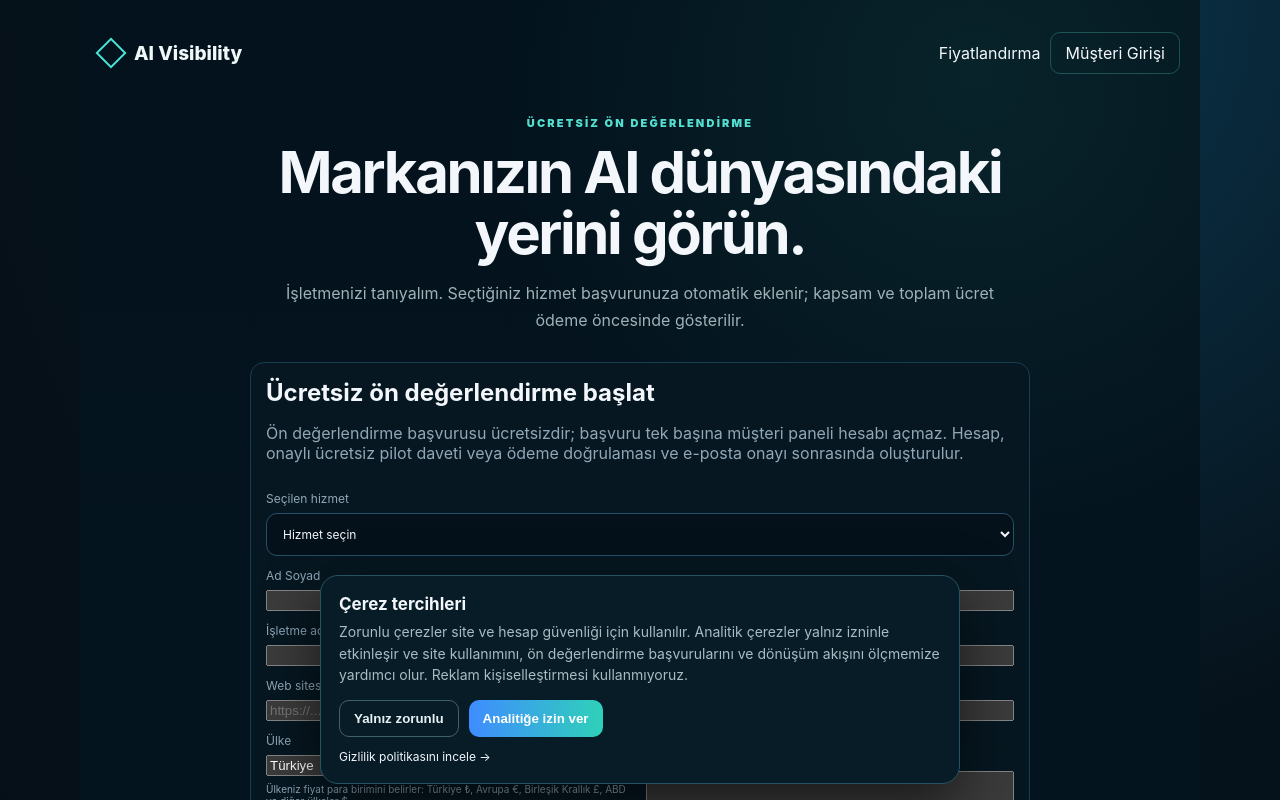
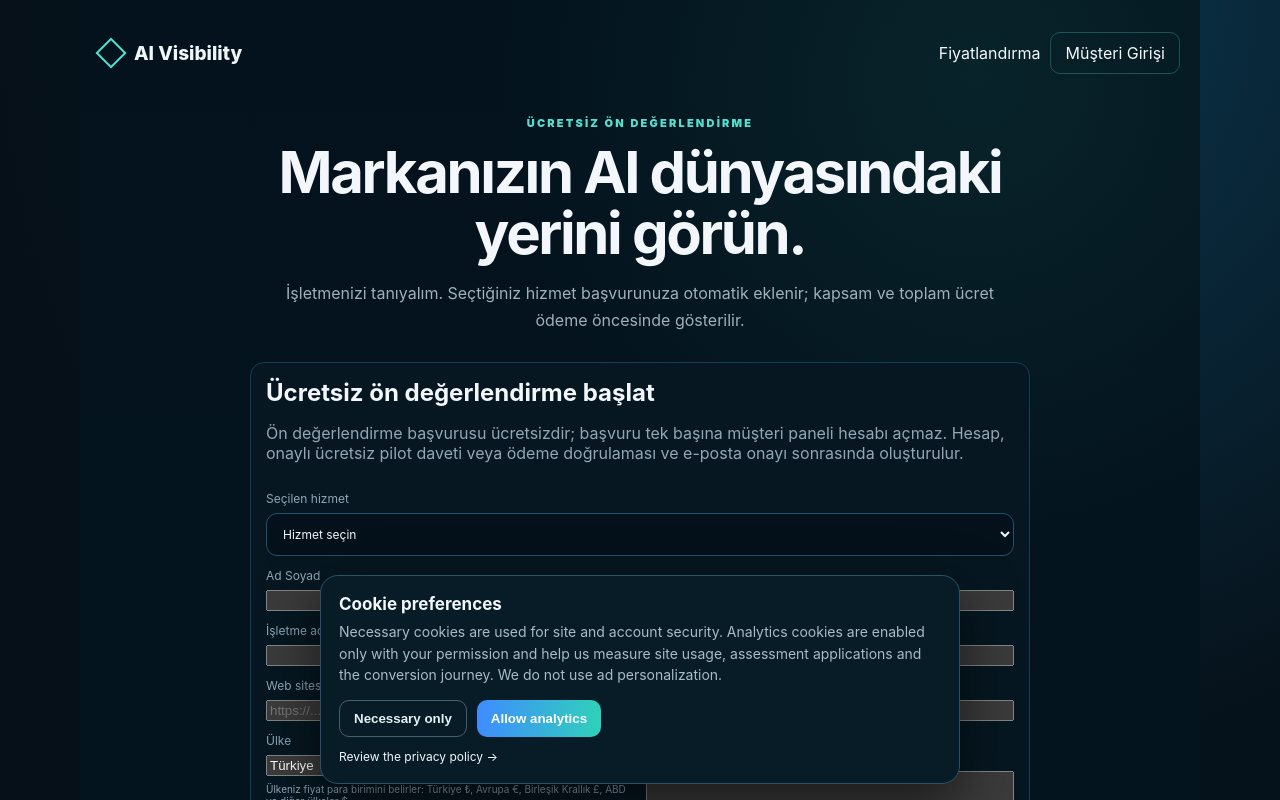
Before and after one commit to mehmetozan-5858/ai-visibility, a Next.js app: page /yeni-musteri in a window 1280 px wide. Shown: the top 800 px of the page. Built offline with nearby package versions, Linux system fonts and the light colour scheme; no server answers.

Commit message:
Localize analytics consent controls

```diff
--- a/components/AnalyticsConsent.js
+++ b/components/AnalyticsConsent.js
@@ -1,9 +1,14 @@
 "use client";
 import {useEffect,useState} from "react";
 import {usePathname} from "next/navigation";
+import {useLanguage} from "./LanguageProvider";
 
 const STORAGE_KEY="aiv_analytics_consent";
 const measurementId=process.env.NEXT_PUBLIC_GA4_ID||"";
+const copy={
+  tr:{change:"Çerez tercihlerini değiştir",dialog:"Analitik çerez tercihleri",title:"Çerez tercihleri",text:"Zorunlu çerezler site ve hesap güvenliği için kullanılır. Analitik çerezler yalnız izninle etkinleşir ve site kullanımını, ön değerlendirme başvurularını ve dönüşüm akışını ölçmemize yardımcı olur. Reklam kişiselleştirmesi kullanmıyoruz.",necessary:"Yalnız zorunlu",allow:"Analitiğe izin ver",close:"Kapat",privacy:"Gizlilik politikasını incele →"},
+  en:{change:"Change cookie preferences",dialog:"Analytics cookie preferences",title:"Cookie preferences",text:"Necessary cookies are used for site and account security. Analytics cookies are enabled only with your permission and help us measure site usage, assessment applications and the conversion journey. We do not use ad personalization.",necessary:"Necessary only",allow:"Allow analytics",close:"Close",privacy:"Review the privacy policy →"}
+};
 
 function ensureDataLayer(){
   window.dataLayer=window.dataLayer||[];
@@ -31,6 +36,7 @@ function loadGa4(){
 
 export default function AnalyticsConsent(){
   const pathname=usePathname();
+  const {lang}=useLanguage();const c=copy[lang]||copy.tr;
   const [choice,setChoice]=useState("loading");
   const [open,setOpen]=useState(false);
 
@@ -57,17 +63,17 @@ export default function AnalyticsConsent(){
   };
 
   if(choice!=="unset"&&!open){
-    return <button type="button" onClick={()=>setOpen(true)} aria-label="Çerez tercihlerini değiştir" style={{position:"fixed",left:14,bottom:14,zIndex:80,border:"1px solid #285365",background:"#081d28",color:"#bcd0d6",borderRadius:999,padding:"8px 11px",fontSize:12}}>Çerez tercihleri</button>;
+    return <button type="button" onClick={()=>setOpen(true)} aria-label={c.change} style={{position:"fixed",left:14,bottom:14,zIndex:80,border:"1px solid #285365",background:"#081d28",color:"#bcd0d6",borderRadius:999,padding:"8px 11px",fontSize:12}}>{c.title}</button>;
   }
 
-  return <section role="dialog" aria-label="Analitik çerez tercihleri" style={{position:"fixed",left:16,right:16,bottom:16,zIndex:100,maxWidth:640,margin:"0 auto",background:"#071c27",border:"1px solid #285365",borderRadius:18,padding:18,boxShadow:"0 18px 55px #0009"}}>
-    <strong style={{display:"block",fontSize:17,marginBottom:7}}>Çerez tercihleri</strong>
-    <p style={{margin:"0 0 14px",lineHeight:1.55,color:"#a8bcc3",fontSize:14}}>Zorunlu çerezler site ve hesap güvenliği için kullanılır. Analitik çerezler yalnız izninle etkinleşir ve site kullanımını, ön değerlendirme başvurularını ve dönüşüm akışını ölçmemize yardımcı olur. Reklam kişiselleştirmesi kullanmıyoruz.</p>
+  return <section role="dialog" lang={lang} data-localized aria-label={c.dialog} style={{position:"fixed",left:16,right:16,bottom:16,zIndex:100,maxWidth:640,margin:"0 auto",background:"#071c27",border:"1px solid #285365",borderRadius:18,padding:18,boxShadow:"0 18px 55px #0009"}}>
+    <strong style={{display:"block",fontSize:17,marginBottom:7}}>{c.title}</strong>
+    <p style={{margin:"0 0 14px",lineHeight:1.55,color:"#a8bcc3",fontSize:14}}>{c.text}</p>
     <div style={{display:"flex",gap:10,flexWrap:"wrap"}}>
-      <button type="button" onClick={()=>save("denied")} style={{background:"transparent",border:"1px solid #41616d",color:"#e6f1f3",padding:"10px 14px",borderRadius:10}}>Yalnız zorunlu</button>
-      <button type="button" onClick={()=>save("granted")} style={{background:"linear-gradient(90deg,#3f8cff,#2fd1b9)",border:0,color:"white",fontWeight:800,padding:"10px 14px",borderRadius:10}}>Analitiğe izin ver</button>
-      {choice!=="unset"&&<button type="button" onClick={()=>setOpen(false)} style={{background:"transparent",border:0,color:"#9db2ba",padding:"10px 6px"}}>Kapat</button>}
+      <button type="button" onClick={()=>save("denied")} style={{background:"transparent",border:"1px solid #41616d",color:"#e6f1f3",padding:"10px 14px",borderRadius:10}}>{c.necessary}</button>
+      <button type="button" onClick={()=>save("granted")} style={{background:"linear-gradient(90deg,#3f8cff,#2fd1b9)",border:0,color:"white",fontWeight:800,padding:"10px 14px",borderRadius:10}}>{c.allow}</button>
+      {choice!=="unset"&&<button type="button" onClick={()=>setOpen(false)} style={{background:"transparent",border:0,color:"#9db2ba",padding:"10px 6px"}}>{c.close}</button>}
     </div>
-    <a href="/gizlilik" style={{display:"inline-block",marginTop:12,fontSize:12}}>Gizlilik politikasını incele →</a>
+    <a href="/gizlilik" style={{display:"inline-block",marginTop:12,fontSize:12}}>{c.privacy}</a>
   </section>;
 }
```
